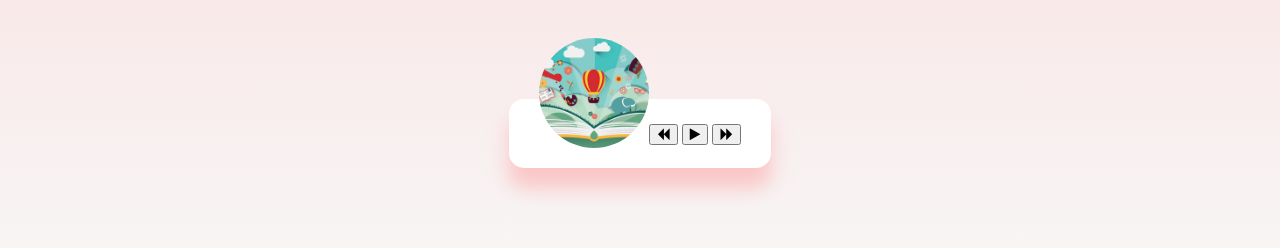
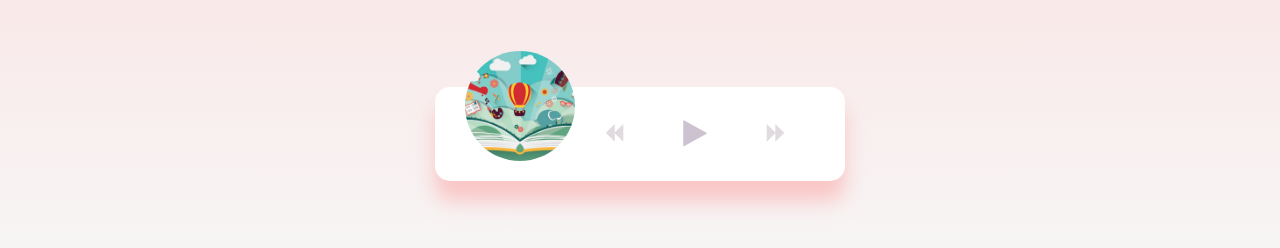
Before and after one commit to youngMaster46/music-player.github.io, a plain HTML site: page index.html in a window 1280 px wide. Shown: the part 316-564 px from the top of the page. Drawn offline with Linux system fonts and the light colour scheme.

Commit message:
add some styles

```diff
--- a/style.css
+++ b/style.css
@@ -48,3 +48,25 @@ body {
         transform: rotate(360deg);
     }
 }
+.navigation {
+    display:flex;
+    align-items:center;
+    justify-content: center;
+    z-index:1;
+}
+.action-btn {
+    background-color: white;
+    border: 0;
+    color: #dfdbdf;
+    font-size: 20px;
+    cursor:pointer;
+    padding: 10px;
+    margin: 0 20px;
+}
+.action-btn.action-btn-big {
+    color: #cdc2d0;
+    font-size: 30px;
+}
+.action-btn:focus {
+    outline: 0;
+}
```
